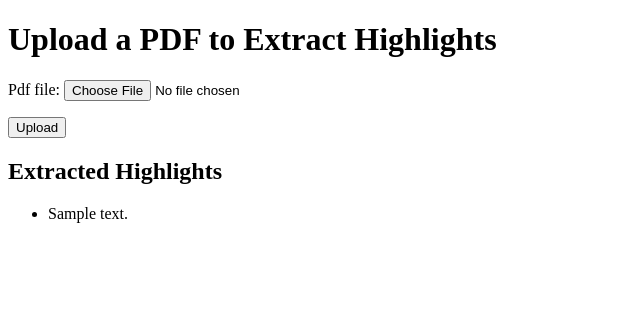
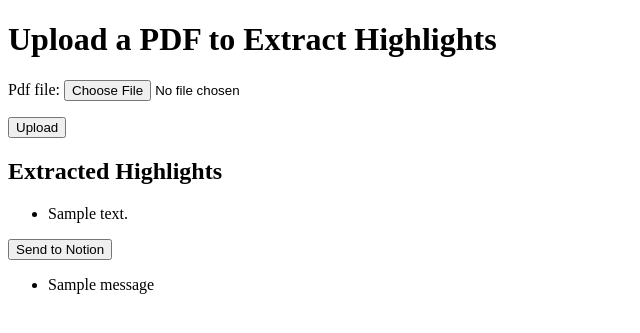
Before and after one commit to lesprgm/HiLite, a Django app: template core/templates/upload.html in a window 1280 px wide. Shown: the top 333 px of the page, without its empty margins (0-640 px from the left). Run offline with Django 5.2, Linux system fonts and the light colour scheme; tables that the repository leaves empty hold one stand-in row (values such as "Sample post"); the template is opened without the code that fills it: values that come from a table or form of the project are taken from there, most other values are stand-ins (such as "Sample title", 1, 10 or a date in 2020); one stand-in notice (Sample message) is shown.

Commit message:
Added form for Notion export

```diff
--- a/core/templates/upload.html
+++ b/core/templates/upload.html
@@ -18,6 +18,19 @@
             <li>{{ text }}</li>
         {% endfor %}
         </ul>
+
+        <form method="post" action="{% url 'send_to_notion' %}">
+            {% csrf_token %}
+            <button type="submit">Send to Notion</button>
     {% endif %}
+
+    {% if messages %}
+        <ul>
+        {% for message in messages %}
+            <li class="{{message.tags}}">{{ message }}</li>
+        {% endfor %}
+        </ul>
+    {% endif %}
+
 </body>
 </html>
```
